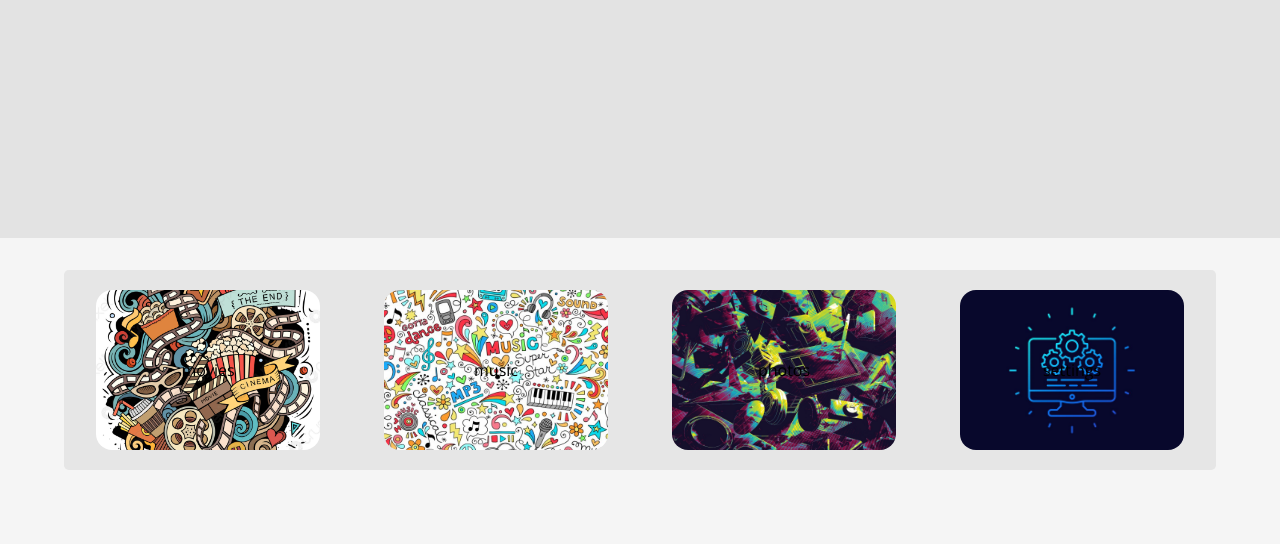
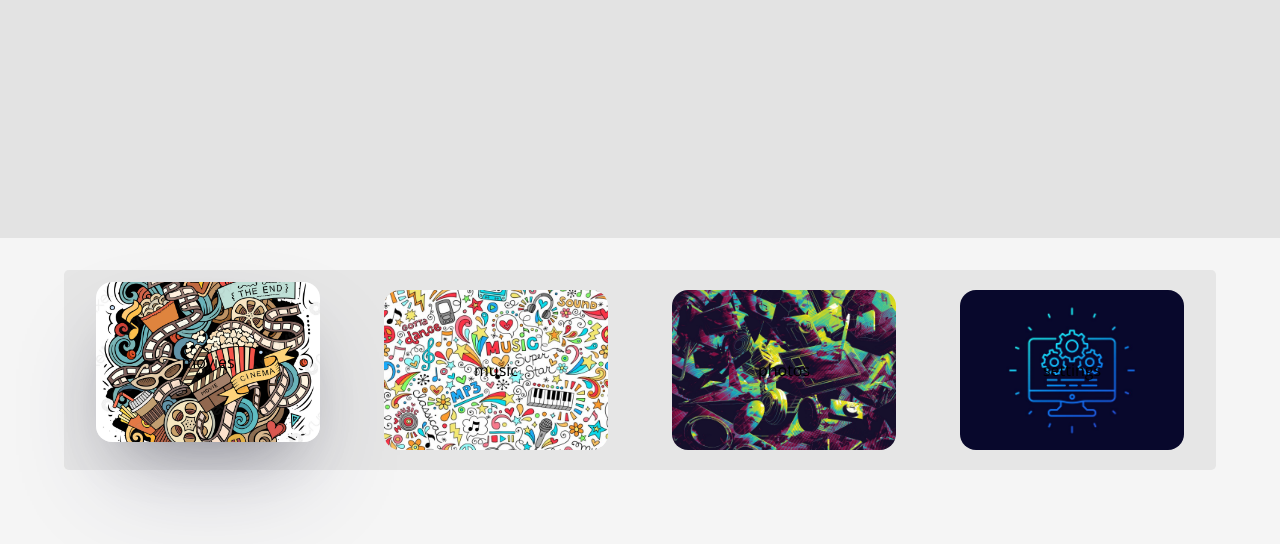
Before and after one commit to informeai/myhome, a React (Create React App) app: page / in a window 1280 px wide. In both pictures the pointer is over the element "movies". Shown: the top 544 px of the page. Built offline with nearby package versions, Linux system fonts and the light colour scheme.

Commit message:
add effect hover in cards

```diff
--- a/src/components/Card.css
+++ b/src/components/Card.css
@@ -6,6 +6,13 @@
 	align-items: center;
 	justify-content: center;
 	border-radius: 1rem;
+	transition: 0.5s;
+}
+.card:hover{
+	transform: translateY(-0.5rem);
+	transition: 0.5s;
+	box-shadow: rgba(50, 50, 93, 0.25) 0px 50px 100px -20px,
+	 rgba(0, 0, 0, 0.3) 0px 30px 60px -30px;
 }
 .card img{
 	width: 100%;
```
